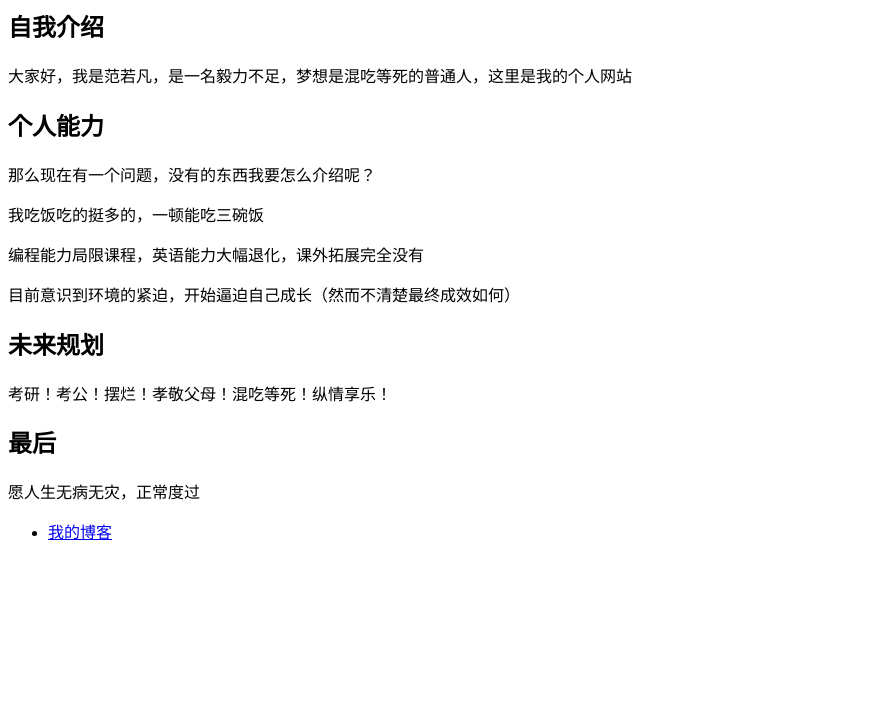
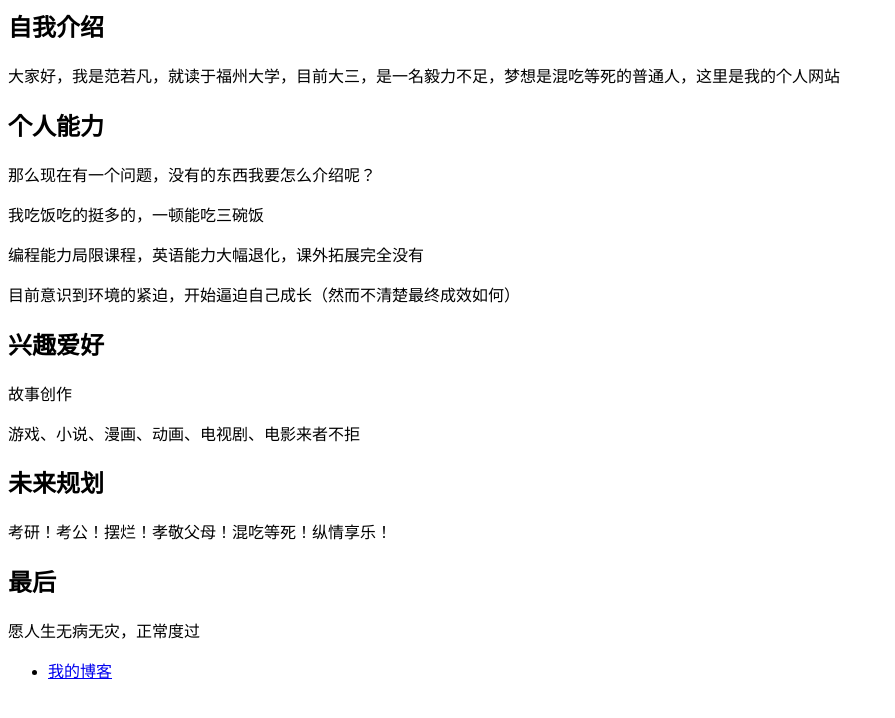
Before and after one commit to brswb/brswb.github.io, a plain HTML site: page index.html in a window 1280 px wide. Shown: the whole page, without its empty margins (0-895 px from the left). Drawn offline with Linux system fonts and the light colour scheme.

Commit message:
Update index.html

```diff
--- a/index.html
+++ b/index.html
@@ -1,10 +1,13 @@
 <h2>自我介绍</h2>
-<p>大家好，我是范若凡，是一名毅力不足，梦想是混吃等死的普通人，这里是我的个人网站</p>
+<p>大家好，我是范若凡，就读于福州大学，目前大三，是一名毅力不足，梦想是混吃等死的普通人，这里是我的个人网站</p>
 <h2>个人能力</h2>
 <p>那么现在有一个问题，没有的东西我要怎么介绍呢？</p>
 <p>我吃饭吃的挺多的，一顿能吃三碗饭</p>
 <p>编程能力局限课程，英语能力大幅退化，课外拓展完全没有</p>
 <p>目前意识到环境的紧迫，开始逼迫自己成长（然而不清楚最终成效如何）</p>
+<h2>兴趣爱好</h2>
+<p>故事创作</p>
+<p>游戏、小说、漫画、动画、电视剧、电影来者不拒</p>
 <h2>未来规划</h2>
 <p>考研！考公！摆烂！孝敬父母！混吃等死！纵情享乐！</p>
 <h2>最后</h2>
```
